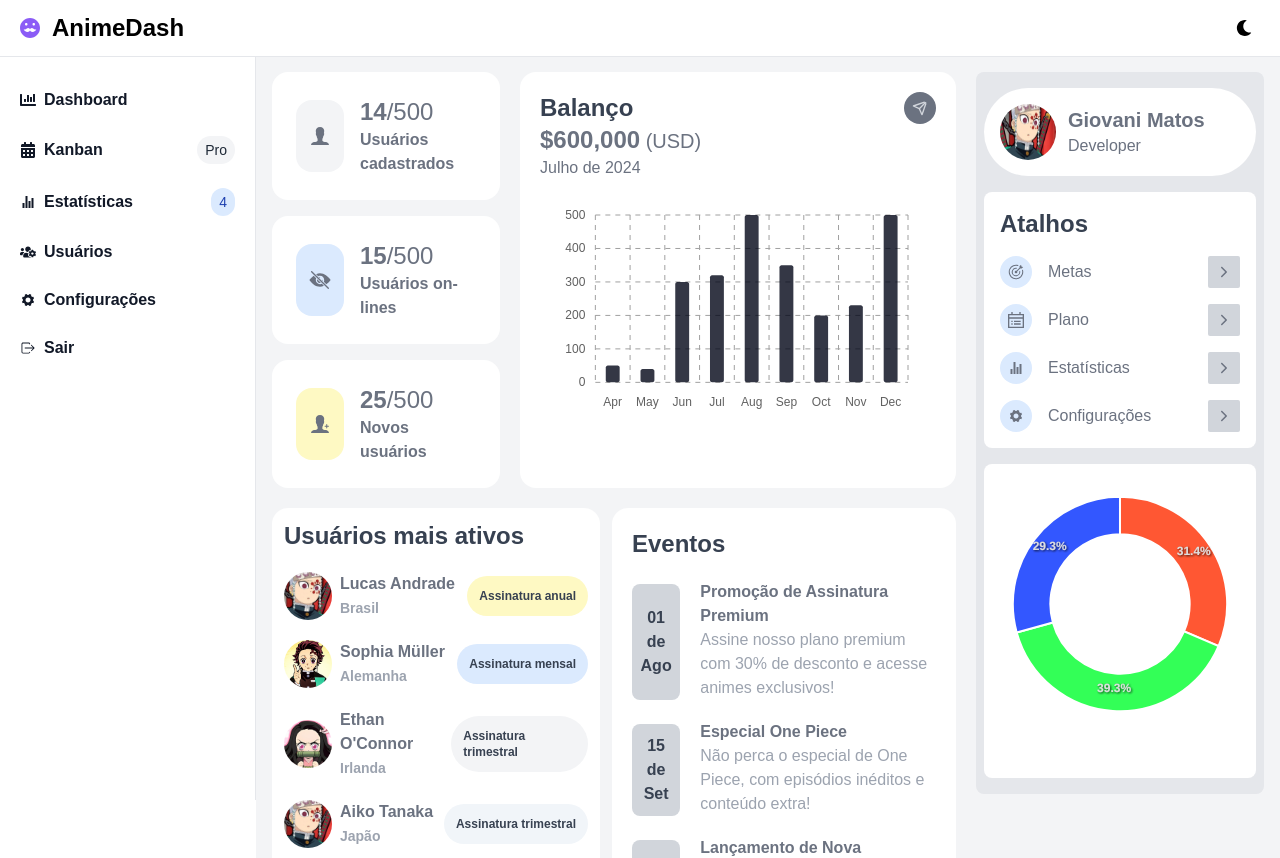
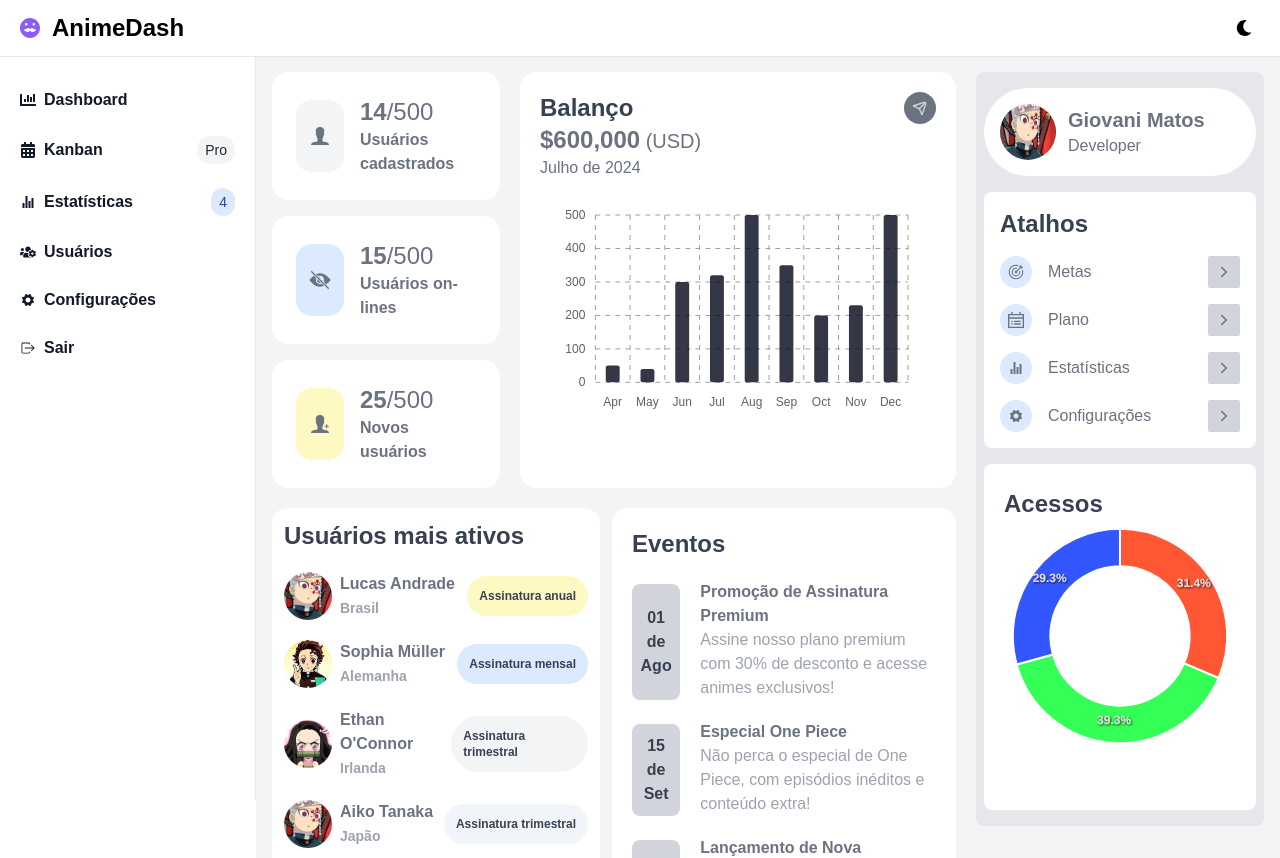
Before and after one commit to giovanimf/AnimeDash, a React (Vite) app: page / in a window 1280 px wide. Shown: the top 858 px of the page. Built offline with nearby package versions, Linux system fonts and the light colour scheme.

Commit message:
atualização widget de acessos

```diff
--- a/src/components/profile/components/Donutchart.tsx
+++ b/src/components/profile/components/Donutchart.tsx
@@ -1,5 +1,6 @@
 import Chart from 'react-apexcharts';
 import { ApexOptions } from 'apexcharts';
+import Title from '../../../ui/title';
 
 interface DarkModeProps {
   darkMode: boolean;
@@ -43,7 +44,8 @@ export function DonutChart({ darkMode }: DarkModeProps) {
   const series: number[] = [44, 55, 41];
 
   return (
-    <div className="py-6 bg-white rounded-lg p-5 flex dark:bg-gray-600 items-center justify-center">
+    <div className="py-6 bg-white rounded-lg p-5 flex dark:bg-gray-600 items-start justify-center flex-col">
+      <Title>Acessos</Title>
       <Chart options={options} series={series} type="donut" height={350} />
     </div>
   );
```
